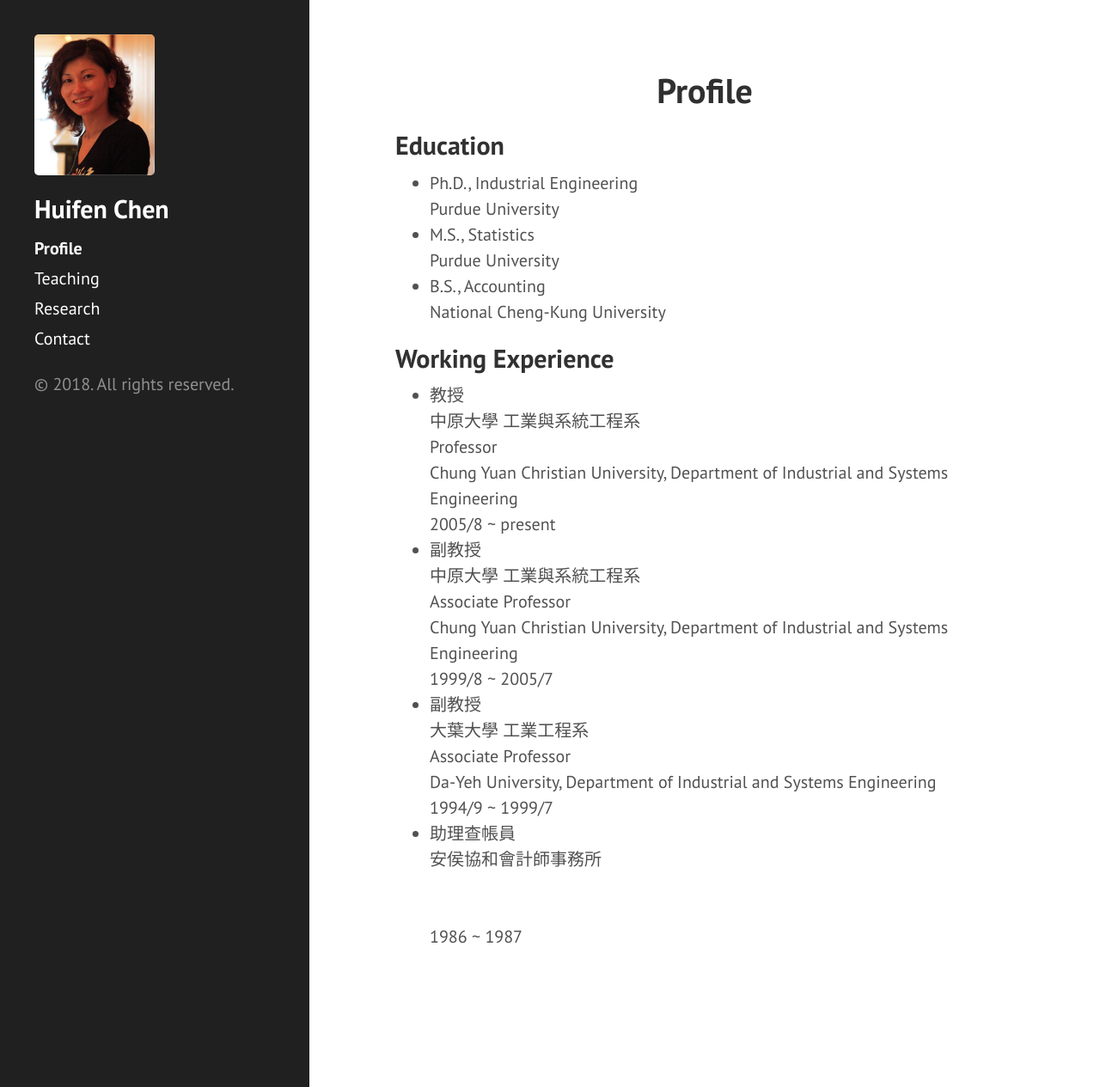
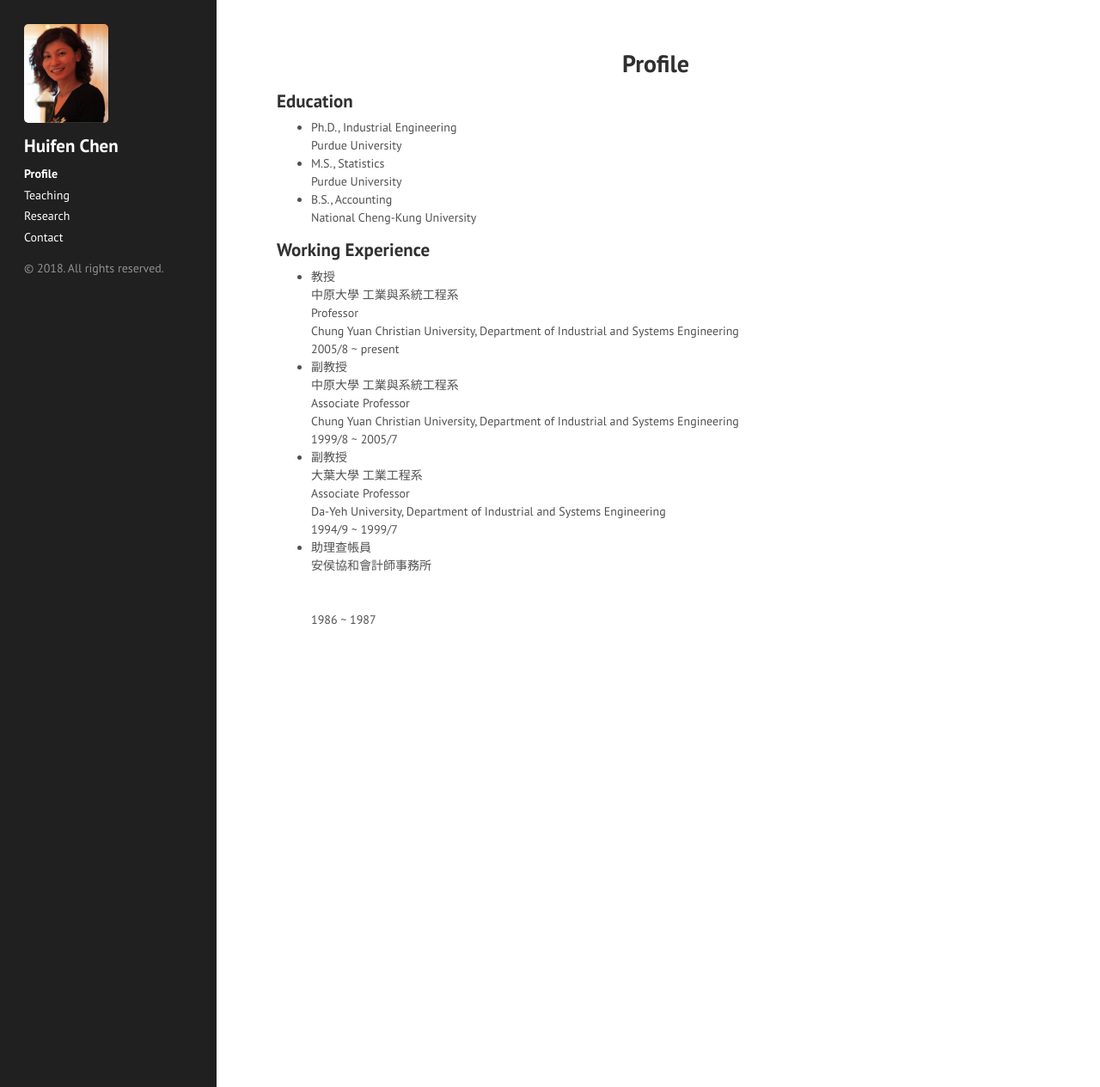
Before and after one commit to huifenchen/huifenchen.github.io, a Jekyll site: the page built from index.html, in a window 1280 px wide and 1265 px high. Shown: the whole window at 86% size. Built offline with Jekyll 4.4.1, drawn with Linux system fonts in a browser that asks for light colours; nearby versions of some CDN libraries.

Commit message:
css change

```diff
--- a/public/css/hyde.css
+++ b/public/css/hyde.css
@@ -66,11 +66,13 @@ html {
 
     font-family: "PT Sans", Helvetica, Arial, sans-serif, serif;
 
+    font-size: 14px;
 
     /*font-family: cwTeXFangSong, serif;
     *
      */
 }
+/*
 @media (min-width: 48em) {
   html {
     font-size: 16px;
@@ -81,6 +83,7 @@ html {
     font-size: 20px;
   }
 }
+*/
 
 
 /*
@@ -96,6 +99,15 @@ html {
   color: rgba(255,255,255,.5);
   background-color: #202020;
 }
+  .sidebar {
+    position: fixed;
+    top: 0;
+    left: 0;
+    bottom: 0;
+    width: 18rem;
+    text-align: left;
+  }
+/*
 @media (min-width: 48em) {
   .sidebar {
     position: fixed;
@@ -106,6 +118,7 @@ html {
     text-align: left;
   }
 }
+*/
 
 /* Sidebar links */
 .sidebar a {
@@ -142,6 +155,7 @@ a.sidebar-nav-item:focus {
  * contents to the bottom of the sidebar in tablets and up.
  */
 
+/*
 @media (min-width: 48em) {
   .sidebar-sticky {
     position: absolute;
@@ -150,7 +164,7 @@ a.sidebar-nav-item:focus {
     left:   1rem;
   }
 }
-
+*/
 
 /* Container
  *
@@ -162,7 +176,11 @@ a.sidebar-nav-item:focus {
   padding-top:    4rem;
   padding-bottom: 4rem;
 }
-
+  .content {
+    margin-left: 22rem;
+    margin-right: 4rem;
+  }
+/*
 @media (min-width: 48em) {
   .content {
     max-width: 38rem;
@@ -177,14 +195,14 @@ a.sidebar-nav-item:focus {
     margin-right: 4rem;
   }
 }
-
+*/
 
 /*
  * Reverse layout
  *
  * Flip the orientation of the page by placing the `.sidebar` on the right.
  */
-
+/*
 @media (min-width: 48em) {
   .layout-reverse .sidebar {
     left: auto;
@@ -202,7 +220,7 @@ a.sidebar-nav-item:focus {
     margin-right: 22rem;
   }
 }
-
+*/
 
 
 /*
--- a/public/css/poole.css
+++ b/public/css/poole.css
@@ -52,11 +52,13 @@ html {
   font-size: 16px;
   line-height: 1.5;
 }
+/*
 @media (min-width: 38em) {
   html {
     font-size: 20px;
   }
 }
+*/
 
 body {
   color: #515151;
@@ -220,12 +222,14 @@ blockquote {
 blockquote p:last-child {
   margin-bottom: 0;
 }
+/*
 @media (min-width: 30em) {
   blockquote {
     padding-right: 5rem;
     padding-left: 1.25rem;
   }
 }
+*/
 
 img {
   display: block;
@@ -286,7 +290,7 @@ tbody tr:nth-child(odd) th {
  */
 
 .container {
-  max-width: 38rem;
+  max-width: 65rem;
   padding-left:  1rem;
   padding-right: 1rem;
   margin-left:  auto;
@@ -410,7 +414,7 @@ tbody tr:nth-child(odd) th {
 a.pagination-item:hover {
   background-color: #f5f5f5;
 }
-
+/*
 @media (min-width: 30em) {
   .pagination {
     margin: 3rem 0;
@@ -430,3 +434,4 @@ a.pagination-item:hover {
     border-bottom-right-radius: 4px;
   }
 }
+*/
```
